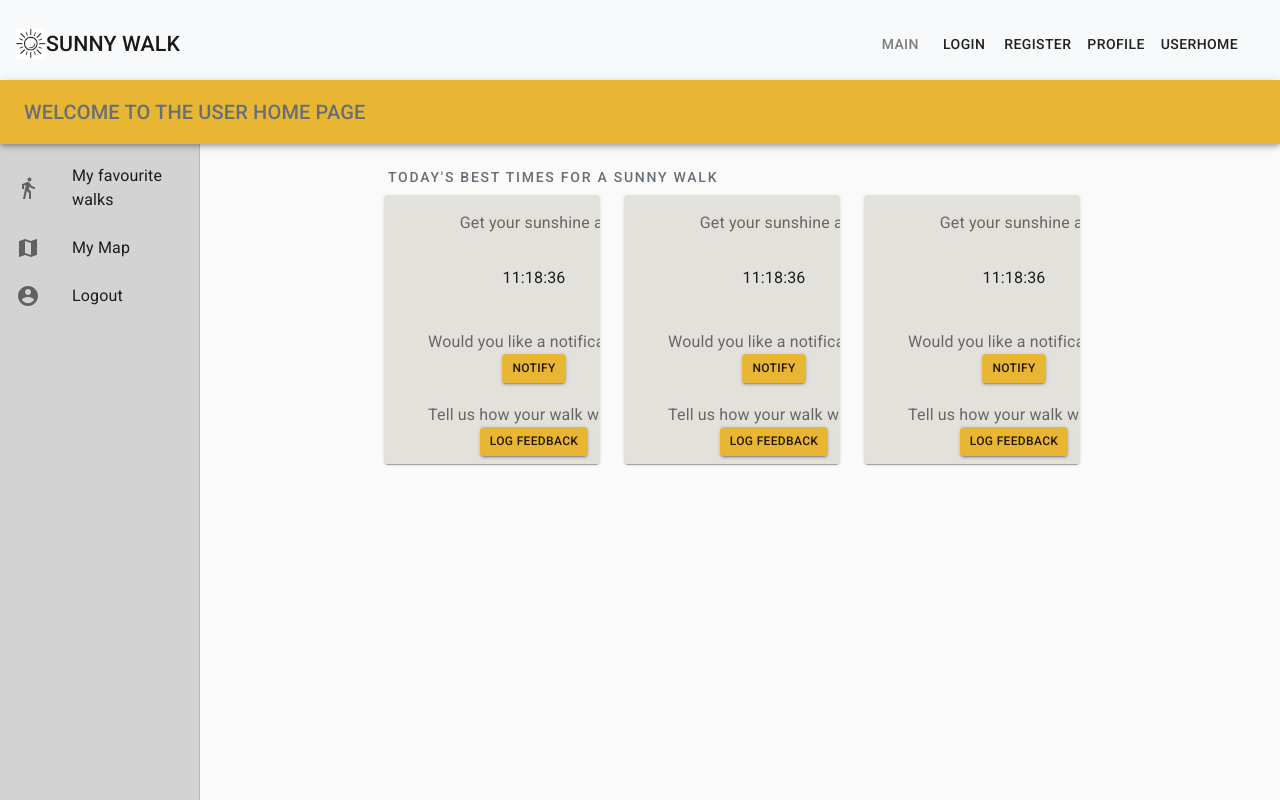
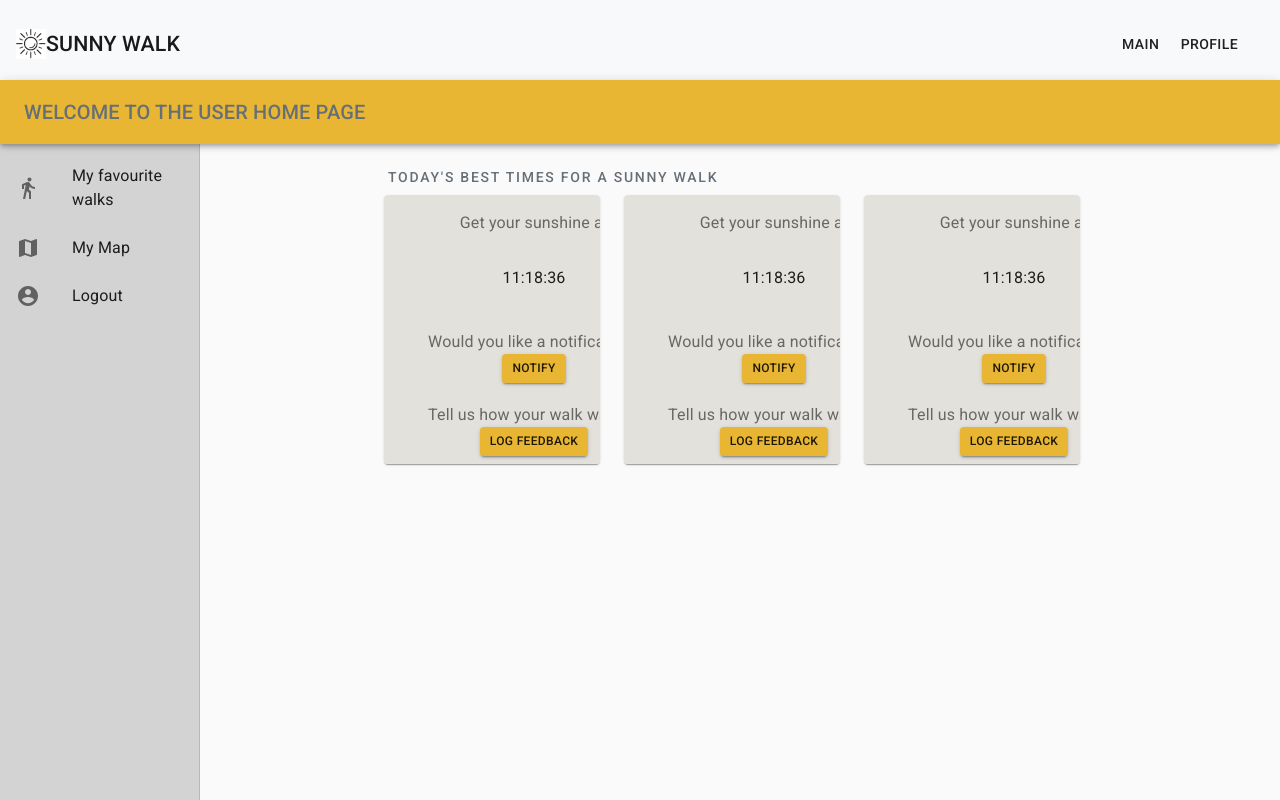
Before and after one commit to CodeBendersTR/sunnywalk-frontend, a React (Create React App) app: page /home in a window 1280 px wide. Built offline with nearby package versions, Linux system fonts and the light colour scheme; what google-maps-react would draw is missing.

Commit message:
Changed Buttons and Links to all pages; Needs a little tidying up

```diff
--- a/src/components/UniversalDrawer/UniversalDrawer.js
+++ b/src/components/UniversalDrawer/UniversalDrawer.js
@@ -69,16 +69,22 @@ function UniversalDrawer(props) {
         {/* Lefthand side bar (grey) */}
             <List>
                 <ListItem button component={Link} to="/profile">
-                    <ListItemIcon>{<DirectionsWalkIcon />}</ListItemIcon>
-                    <ListItemText primary="My Favourite Walks"></ListItemText>
+                    {/*<ListItemIcon>{<DirectionsWalkIcon />}</ListItemIcon>*/}
+                    {/*<ListItemText primary="My Favourite Walks"></ListItemText>*/}
+                    <ListItemIcon> { props.ListItem1Icon } </ListItemIcon>
+                     <ListItemText> { props.ListItem1 } </ListItemText>
                 </ListItem>
                 <ListItem button component={Link} to="/mymap">
-                    <ListItemIcon>{<MapIcon />}</ListItemIcon>
-                    <ListItemText primary="My Map"></ListItemText>
+                    {/*<ListItemIcon>{<MapIcon />}</ListItemIcon>*/}
+                    {/*<ListItemText primary="My Map"></ListItemText>*/}
+                    <ListItemIcon>{ props.ListItem2Icon }</ListItemIcon>
+                    <ListItemText> { props.ListItem2 } </ListItemText>
                 </ListItem>
                 <ListItem button component={Link} to="/main">
-                    <ListItemIcon>{<AccountCircleIcon />}</ListItemIcon>
-                    <ListItemText primary="Logout"></ListItemText>
+                    {/*<ListItemIcon>{<AccountCircleIcon />}</ListItemIcon>*/}
+                    {/*<ListItemText primary="Logout"></ListItemText>*/}
+                    <ListItemIcon>{ props.ListItem3Icon }</ListItemIcon>
+                    <ListItemText> { props.ListItem3 } </ListItemText>
                 </ListItem>
             </List>
         </div>
--- a/src/components/UniversalHeader/UniversalHeader.js
+++ b/src/components/UniversalHeader/UniversalHeader.js
@@ -24,44 +24,46 @@ function UniversalHeader(props) {
                 <div className="col-sm-1 col-xs-1 col-md-1 col-lg-1"></div>
                 <div className="d-flex justify-content-end">
                     <div style={{ padding: 18 }}>
-                    <Button onClick={handleClick}
-                            variant="text"
-                            className="navbar-toggler "
-                            color="default"
-                            type="button"
-                            data-toggle="collapse"
-                            href="./"
-                            alt="Main button"
-                            my={1}
-                            px={2}
-                        >
-                            { props.ButtonMain }
-                        </Button>
-                        <Button onClick={handleClick}
-                            variant="text"
-                            className="primary"
-                            color="default"
-                            href="../Login"
-                            alt="Login button"
-                            my={1}
-                            px={2}
-                        >
-                            { props.ButtonLogin }
-                        </Button>
+                    {/*<Button onClick={handleClick}*/}
+                    {/*        variant="text"*/}
+                    {/*        className="navbar-toggler "*/}
+                    {/*        color="default"*/}
+                    {/*        type="button"*/}
+                    {/*        data-toggle="collapse"*/}
+                    {/*        href="./"*/}
+                    {/*        alt="Main button"*/}
+                    {/*        my={1}*/}
+                    {/*        px={2}*/}
+                    {/*    >*/}
+                    {/*        { props.ButtonMain }*/}
+                    {/*    </Button>*/}
+                    {/*    <Button onClick={handleClick}*/}
+                    {/*        variant="text"*/}
+                    {/*        className="primary"*/}
+                    {/*        color="default"*/}
+                    {/*        href="../Login"*/}
+                    {/*        alt="Login button"*/}
+                    {/*        my={1}*/}
+                    {/*        px={2}*/}
+                    {/*    >*/}
+                    {/*        { props.ButtonLogin }*/}
+                    {/*    </Button>*/}
+                    {/*    <Button onClick={handleClick}*/}
+                    {/*        variant="text"*/}
+                    {/*        color="default"*/}
+                    {/*        href="../Register"*/}
+                    {/*        alt="Register button"*/}
+                    {/*        my={1}*/}
+                    {/*        px={2}*/}
+                    {/*    >*/}
+                    {/*        { props.ButtonRegister }*/}
+                    {/*    </Button>*/}
+                        {/*<button disabled={!this.state.value} />*/}
                         <Button onClick={handleClick}
                             variant="text"
                             color="default"
-                            href="../Register"
-                            alt="Register button"
-                            my={1}
-                            px={2}
-                        >
-                            { props.ButtonRegister }
-                        </Button>
-                        <Button onClick={handleClick}
-                            variant="text"
-                            color="default"
-                            href="../Profile"
+                            // href="../Profile"
+                            href={props.FirstButton}
                             alt="Profile button"
                             my={1}
                             px={2}
@@ -71,7 +73,8 @@ function UniversalHeader(props) {
                         <Button onClick={handleClick}
                             variant="text"
                             color="default"
-                            href="../Home"
+                            // href="../Home"
+                            href={props.SecondButton}
                             alt="Home User button"
                             my={1}
                             px={2}
--- a/src/pages/Home/Home.js
+++ b/src/pages/Home/Home.js
@@ -8,11 +8,11 @@ function Home() {
     return (
         <div>
             <UniversalHeader
-                ButtonMain="Main"
-                ButtonLogin="Login"
-                ButtonRegister="Register"
-                ButtonProfile="Profile"
-                ButtonUserHome="UserHome"
+                // ButtonMain="Main"
+                // ButtonLogin="Login"
+                // ButtonRegister="Register"
+                ButtonProfile="Main" FirstButton={"../Main"}
+                ButtonUserHome="Profile" SecondButton={"../Profile"}
             />
             <AddResponsiveDrawer Greeting="User Home Page" />
         </div>
--- a/src/pages/Login/Login.js
+++ b/src/pages/Login/Login.js
@@ -3,17 +3,19 @@ import { LoginForm, UniversalHeader } from "../../components";
 import UniversalDrawer from "../../components/UniversalDrawer/UniversalDrawer";
 import {  } from "@material-ui/core";
 
+
 function Login() {
     return (
         <div>
             <UniversalHeader
-                ButtonMain="Main"
-                ButtonRegister="Register"
-                ButtonProfile="Profile"
-                ButtonUserHome="User Home"
-                ButtonLogin="Login"
+                // ButtonMain="Main"
+                // ButtonRegister="Register"
+                //ButtonLogin="Register"
+                ButtonProfile="Main" FirstButton={"../Main"}
+                ButtonUserHome="Register"   SecondButton={"../Register"}
+
             />
-            <UniversalDrawer Greeting="Login Page" />
+            <UniversalDrawer Greeting="Login Page"  />
             <LoginForm />
         </div>
     );
--- a/src/pages/Main/Main.js
+++ b/src/pages/Main/Main.js
@@ -8,10 +8,12 @@ function Main() {
         <div>
             {/* HeaderMain with sun icon, product name and buttons */}
             <UniversalHeader
-                ButtonLogin="Login"
-                ButtonRegister="Register"
-                ButtonProfile="Profile"
-                ButtonUserHome="User Home"
+                // ButtonLogin="Login"
+                // ButtonRegister="Register"
+                // ButtonProfile="Profile"
+                // ButtonUserHome="User Home"
+                ButtonProfile="Login" FirstButton={"../Login"}
+                ButtonUserHome="Register" SecondButton={"../Register"}
             />
 
             {/* Main Landing Page Image */}
--- a/src/pages/Profile/Profile.js
+++ b/src/pages/Profile/Profile.js
@@ -2,18 +2,24 @@ import "./Profile.css";
 // import { Menu } from './Menu/Menu';
 import React from "react";
 import { ProfileForm, UniversalHeader, UniversalDrawer } from "../../components";
+import DirectionsWalkIcon from "@material-ui/icons/DirectionsWalk";
+import AccountCircleIcon from "@material-ui/icons/AccountCircle";
+import MapIcon from "@material-ui/icons/Map";
 
 function Profile() {
     return (
         <div>
             <UniversalHeader
-                ButtonMain="Main"
-                ButtonLogin="Login"
-                ButtonRegister="Register"
-                ButtonUserHome="User Home"
-                ButtonProfile="Profile"
+                // ButtonMain="Main"
+                // ButtonLogin="Login"
+                // ButtonRegister="Register"
+                //ButtonProfile="Main" SecondButton={"../Home"}
+                ButtonUserHome="User Home" SecondButton={"../Home"}
+
             />
-            <UniversalDrawer Greeting="Profile Page" />
+            <UniversalDrawer Greeting="Profile Page"  ListItem1Icon=<DirectionsWalkIcon /> ListItem1="My Favourite Walks"
+                                                      ListItem2Icon=<MapIcon />            ListItem2="My Map"
+                                                      ListItem3Icon=<AccountCircleIcon />  ListItem3="Logout"/>
             <ProfileForm />
         </div>
     );
--- a/src/pages/Register/Register.js
+++ b/src/pages/Register/Register.js
@@ -5,11 +5,11 @@ function Register() {
     return (
         <div>
             <UniversalHeader
-                ButtonMain="Main"
-                ButtonLogin="Login"
-                ButtonProfile="Profile"
-                ButtonUserHome="User Home"
-                ButtonRegister="Register"
+                // ButtonMain="Main"
+                // ButtonLogin="Login"
+                // ButtonRegister="Main"
+                ButtonProfile="Main" FirstButton={"../Main"}
+                ButtonUserHome="Login" SecondButton={"../Login"}
 
             />
             <UniversalDrawer Greeting="Register Page" />
```
